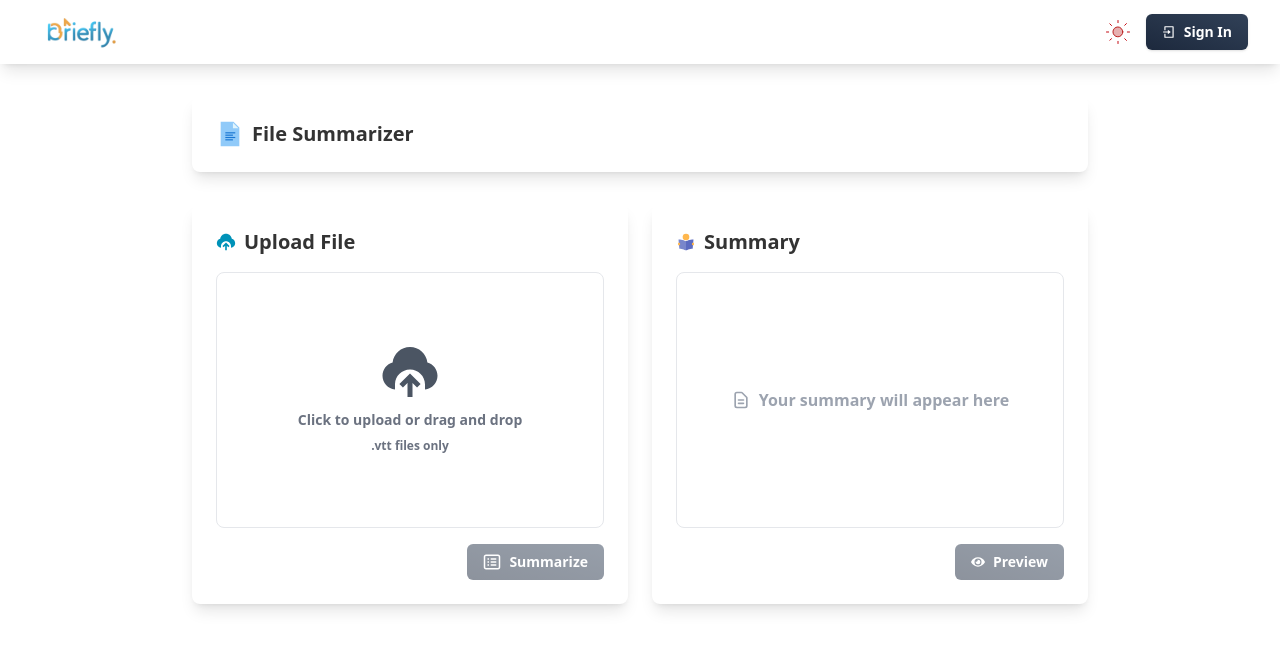
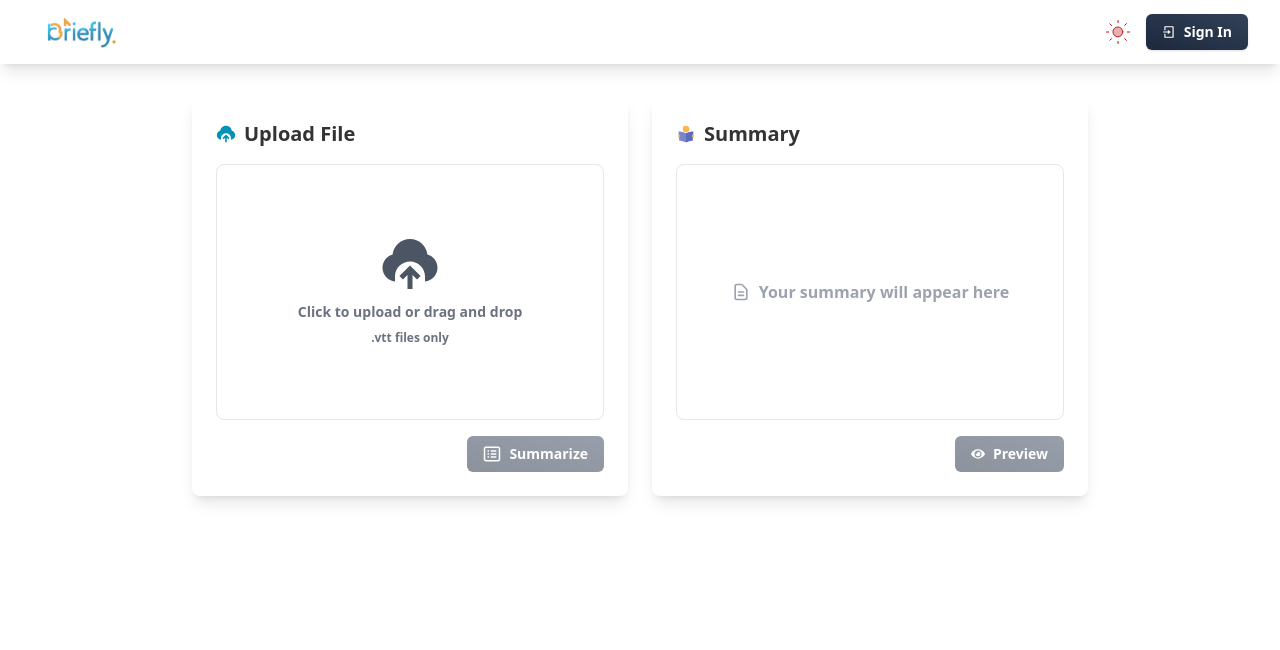
Before and after one commit to Manzar-Hassan/summarizer-frontend, a Next.js app: page / in a window 1280 px wide. Shown: the top 650 px of the page. Built offline with nearby package versions, Linux system fonts and the light colour scheme; no server answers.

Commit message:
Fix: removes File summarizer heading

```diff
--- a/app/page.jsx
+++ b/app/page.jsx
@@ -40,7 +40,9 @@ const Page = () => {
 
     getMeetingSummary(formData)
       .then((data) => {
+        console.log(data);
         setSummary(data.choices[0].message.content);
+        // setSummary(data);
       })
       .finally(() => {
         setButtonLoading({ ...buttonLoading, isLoading: false });
@@ -98,11 +100,6 @@ const Page = () => {
   return (
     <main className="container mx-auto px-4 py-8">
       <div className="max-w-4xl mx-auto">
-        <h1 className="text-xl font-semibold mb-8 dark:text-white dark:bg-gray-700 text-gray-800 text-center md:text-left bg-white rounded-lg shadow-lg p-6 flex items-center gap-2">
-          <FcDocument size={28} />
-          File Summarizer
-        </h1>
-
         <div className="grid grid-cols-1 md:grid-cols-2 gap-6">
           <div className="bg-white rounded-lg shadow-lg p-6">
             <h2 className="text-xl font-semibold mb-4 flex items-center gap-2">
```
